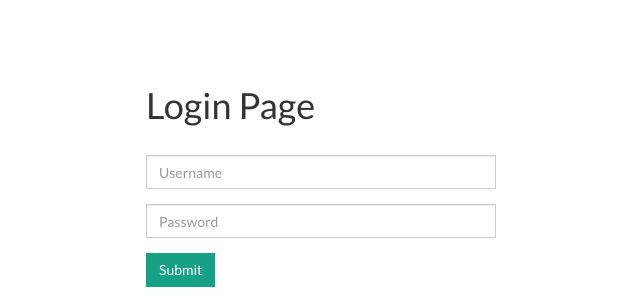
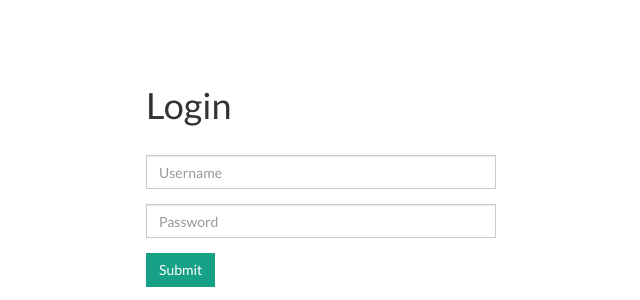
Before and after one commit to maheshkkumar/news_curator, a Flask app: page /login in a window 1280 px wide. Shown: the part 52-352 px from the top of the page, without its empty margins (319-959 px from the left). Run offline with Flask 2, Linux system fonts and the light colour scheme; some libraries are stand-ins or nearby versions.

Commit message:
Locals changed

```diff
--- a/app/templates/login.html
+++ b/app/templates/login.html
@@ -2,7 +2,7 @@
 {% block content %}
         <form action="" method="POST" name="form">
             <div class="col-md-4 col-md-offset-4" id="user-credentail-form">
-                <h1>Login Page</h1>
+                <h1>Login</h1>
                 <br>
                 {{ form.hidden_tag() }}
                 <div class="form-group">
```
